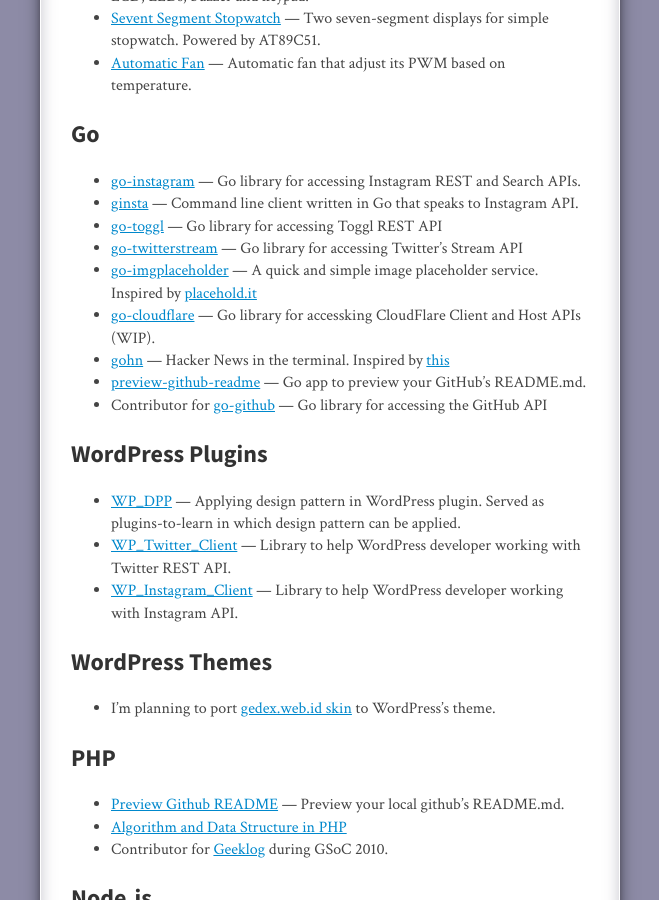
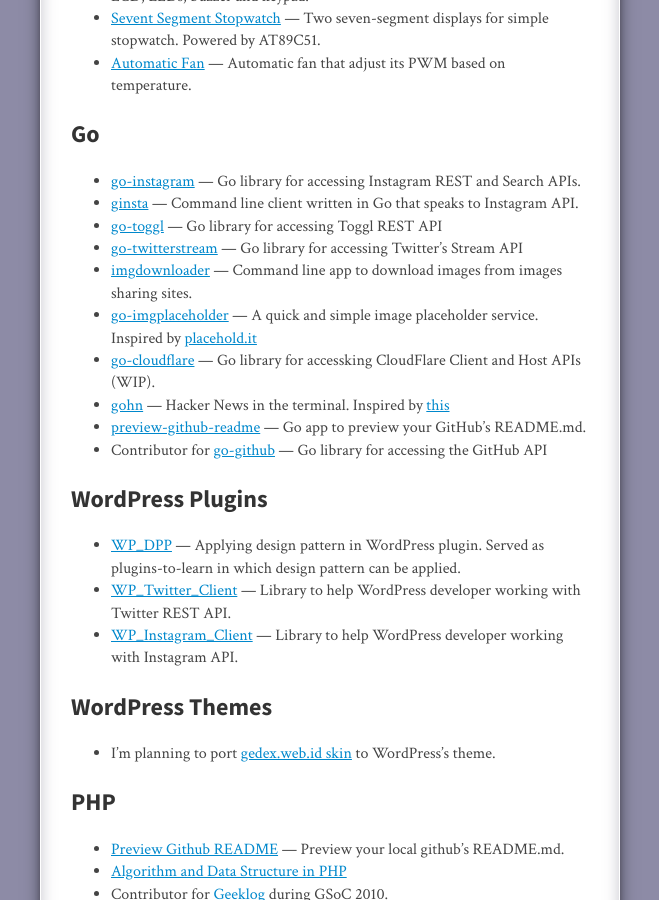
Before and after one commit to gedex/gedex.github.com, a Jekyll site: the page built from projects/index.md, in a window 1280 px wide and 900 px high, scrolled down 465 px. Shown: the whole window, without its empty margins (310-969 px from the left). Built offline with Jekyll 4.4.1, drawn with Linux system fonts in a browser that asks for light colours; nearby versions of some CDN libraries; some web fonts are replaced; Markdown is read by kramdown in place of the engine named in the settings; comment, search, counter and statistics services are not loaded.

Commit message:
Added imgdownloader to projects list.

```diff
--- a/projects/index.md
+++ b/projects/index.md
@@ -20,6 +20,7 @@ layout: page
 * [ginsta](https://github.com/gedex/ginsta) &mdash; Command line client written in Go that speaks to Instagram API.
 * [go-toggl](https://github.com/gedex/go-toggl) &mdash; Go library for accessing Toggl REST API
 * [go-twitterstream](https://github.com/gedex/go-twitterstream) &mdash; Go library for accessing Twitter's Stream API
+* [imgdownloader](https://github.com/gedex/imgdownloader) &mdash; Command line app to download images from images sharing sites.
 * [go-imgplaceholder](https://github.com/gedex/go-imgplaceholder) &mdash; A quick and simple image placeholder service. Inspired by [placehold.it](http://placehold.it/)
 * [go-cloudflare](https://github.com/gedex/go-cloudflare) &mdash; Go library for accessking CloudFlare Client and Host APIs (WIP).
 * [gohn](https://github.com/gedex/gohn) &mdash; Hacker News in the terminal. Inspired by [this](http://andrewvos.com/2013/08/02/hacker-news-in-the-terminal/)
```
